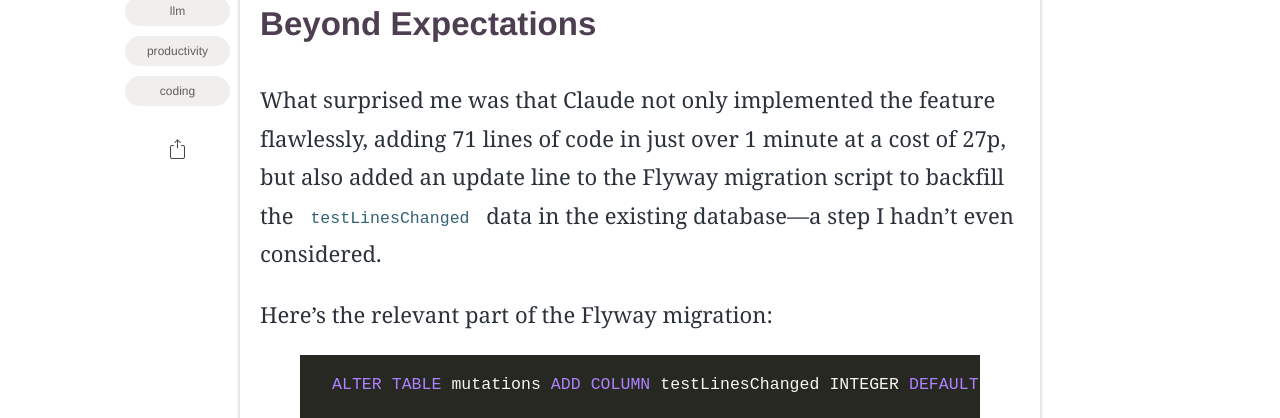
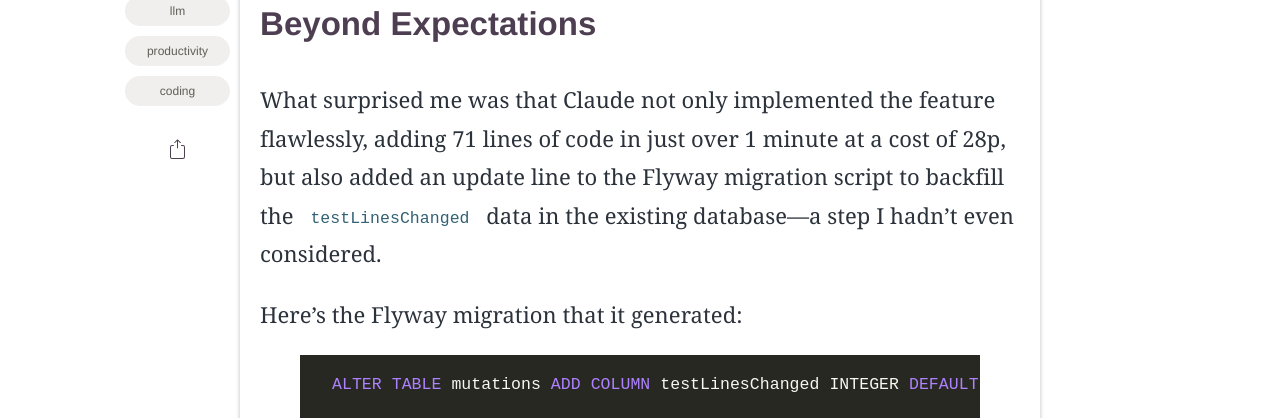
Before and after one commit to HigherLevelDev/higherleveldev.github.io, a Jekyll site: the page built from _posts/2024-09-27-Claude-Surpasses-Expectations.md, in a window 1280 px wide and 900 px high, scrolled down 2608 px. Shown: the part 176-594 px from the top of the window. Built offline with Jekyll 4.4.1, drawn with Linux system fonts in a browser that asks for light colours; some web fonts are replaced.

Commit message:
some tweaks to the post

```diff
--- a/_posts/2024-09-27-Claude-Surpasses-Expectations.md
+++ b/_posts/2024-09-27-Claude-Surpasses-Expectations.md
@@ -53,9 +53,9 @@ Also add the flyway migration.
 
 ## Beyond Expectations
 
-What surprised me was that Claude not only implemented the feature flawlessly, adding 71 lines of code in just over 1 minute at a cost of 27p, but also added an update line to the Flyway migration script to backfill the `testLinesChanged` data in the existing database—a step I hadn't even considered.
+What surprised me was that Claude not only implemented the feature flawlessly, adding 71 lines of code in just over 1 minute at a cost of 28p, but also added an update line to the Flyway migration script to backfill the `testLinesChanged` data in the existing database—a step I hadn't even considered.
 
-Here's the relevant part of the Flyway migration:
+Here's the Flyway migration that it generated:
 
 {% highlight sql %}
 ALTER TABLE mutations ADD COLUMN testLinesChanged INTEGER DEFAULT 0;
```
